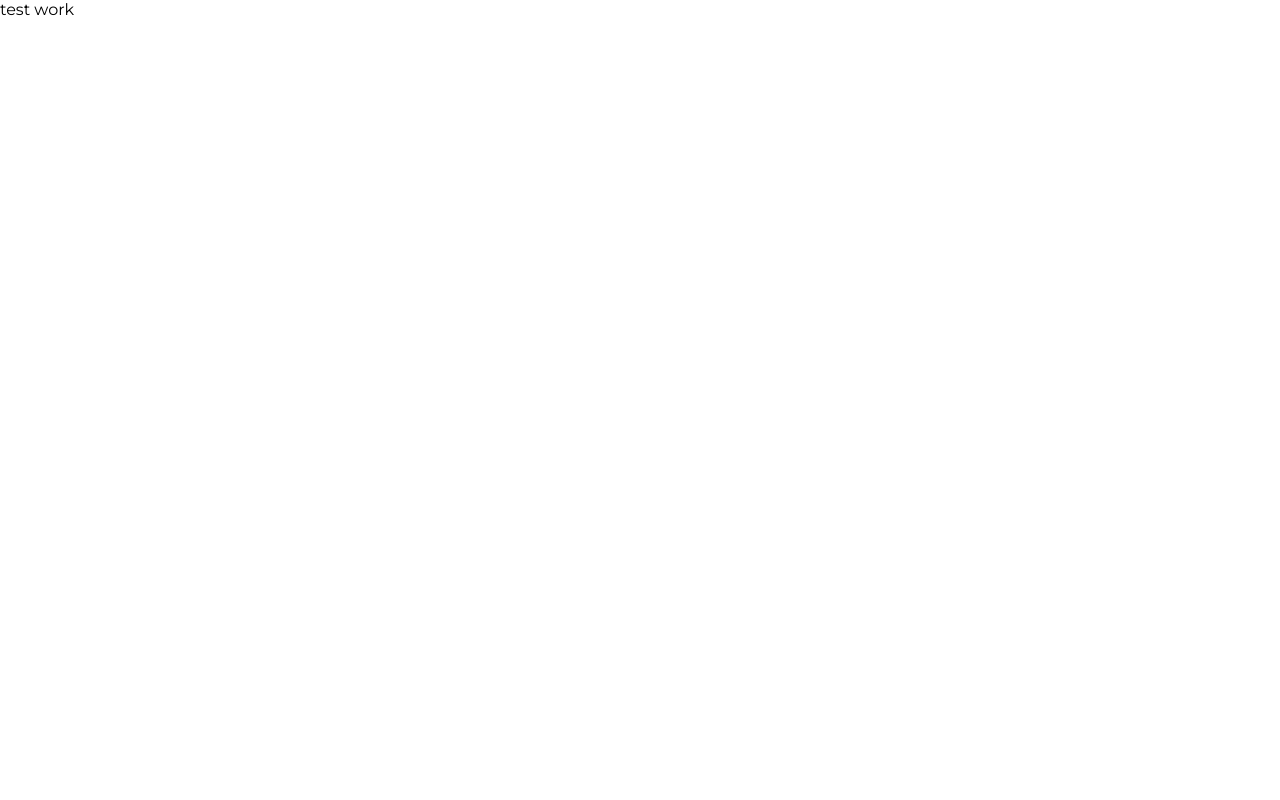
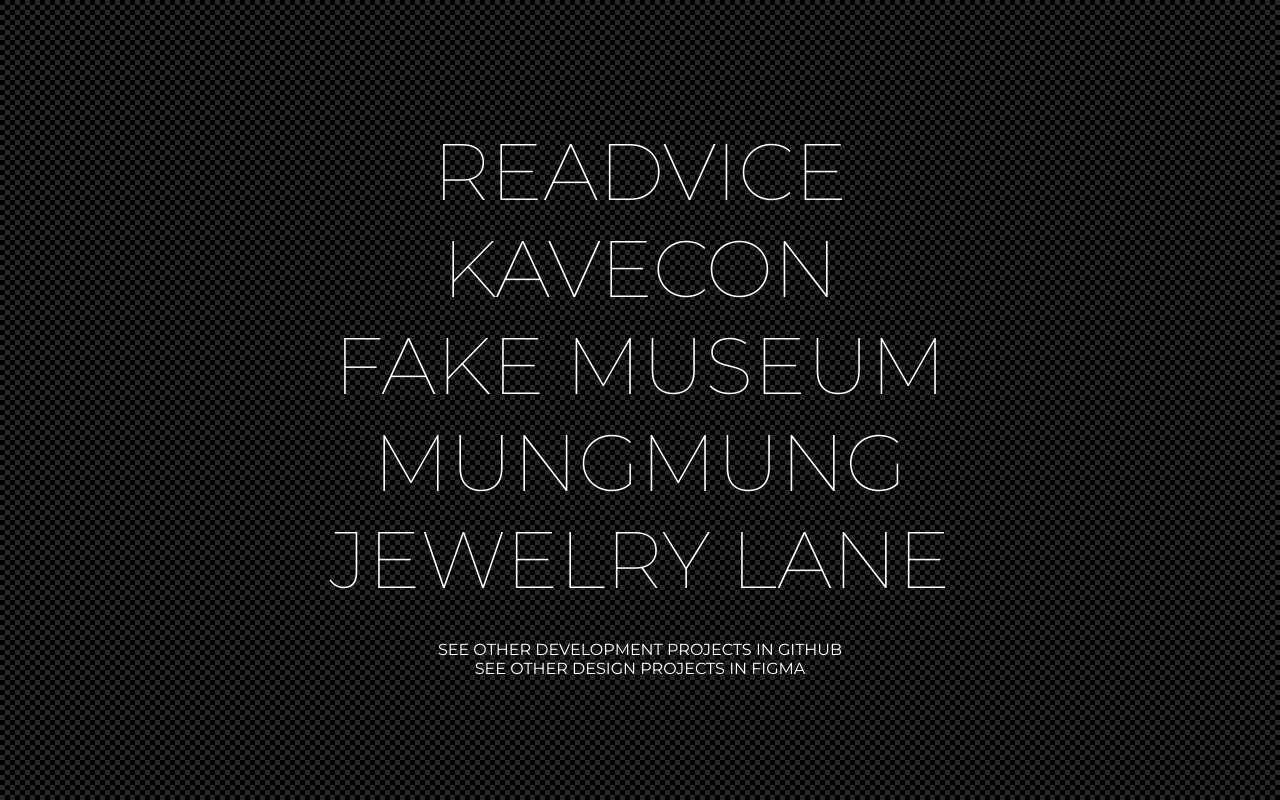
Before and after one commit to hyerim511/portfolio, a Next.js app: page /works in a window 1280 px wide. Built offline with nearby package versions, Linux system fonts and the light colour scheme; a web font is replaced by a local one.

Commit message:
test for the router and link

```diff
--- a/app/page.tsx
+++ b/app/page.tsx
@@ -21,7 +21,7 @@ export default function Home() {
               </li>
           </ul>
       </header>
-      <div className="hide"></div>
+      <div className={styles.hide}></div>
     </main>
   )
 }
--- /dev/null
+++ b/app/works/page.module.scss
@@ -0,0 +1,31 @@
+
+
+// WORKS
+
+.works {
+    width: 100vw;
+    height: 100vh;
+    background-color: #272727;
+    background-image: url('/bg.png');
+    background-size: 20px;
+    background-blend-mode:multiply;
+    display: flex;
+    flex-direction: column;
+    justify-content: center;
+    align-items: center;
+    gap: 2em;
+    color: white;
+    text-align: center;
+    text-transform: uppercase;
+
+    ul {
+        list-style: none;
+        font-size: 5em;
+        font-weight: 100;
+    }
+
+    li:hover {
+        font-style: italic;
+    }
+
+}
--- a/app/works/page.tsx
+++ b/app/works/page.tsx
@@ -1,3 +1,30 @@
+'use client'
+import Link from 'next/link'
+import styles from './page.module.scss'
+import { useRouter } from 'next/navigation'
+
+
 export default function WorkList() {
-    return "test work"
+    const router = useRouter()
+
+    function linkTo(e: any) {
+        const name = e.target.innerText
+        router.push(`/works/${name.toLowerCase()}`, { scroll: false })
+    }
+
+    return (
+        <main className={styles.works}>
+            <ul>
+                <li><a onClick={(e) => linkTo(e)}>Readvice</a></li>
+                <li><a href="#">Kavecon</a></li>
+                <li><a href="#">Fake museum</a></li>
+                <li><a href="#">Mungmung</a></li>
+                <li><a href="#">Jewelry lane</a></li>
+            </ul>
+            <div>
+                <p>See other development projects in Github</p>
+                <p>See other Design projects in Figma</p>
+            </div>
+        </main>
+    )
 }
```
